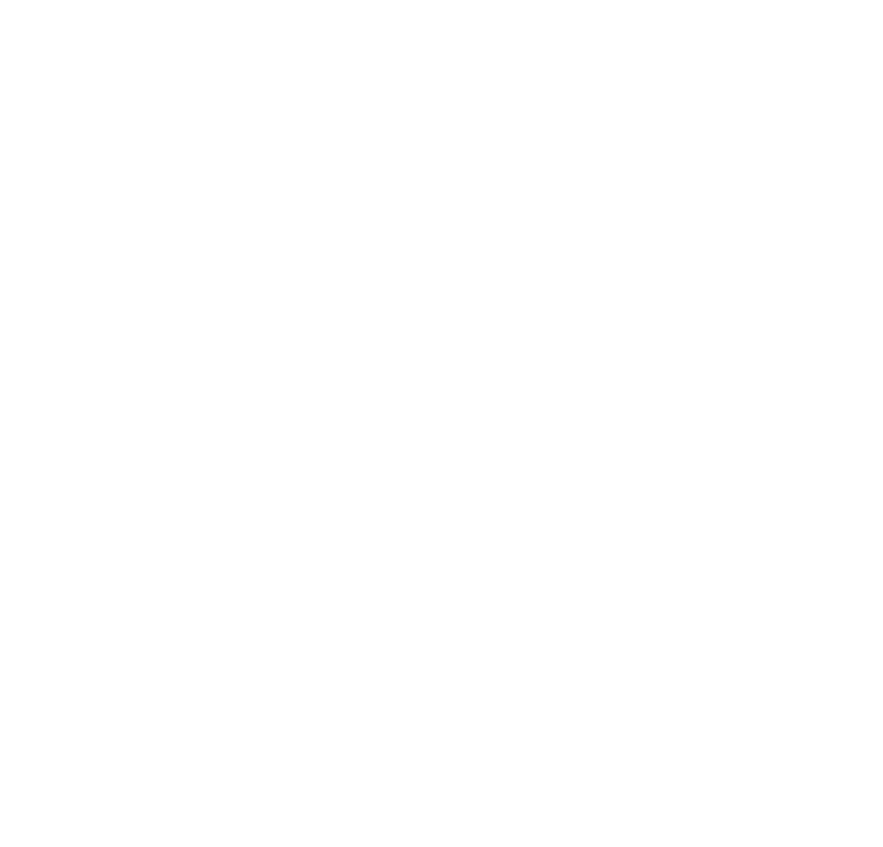
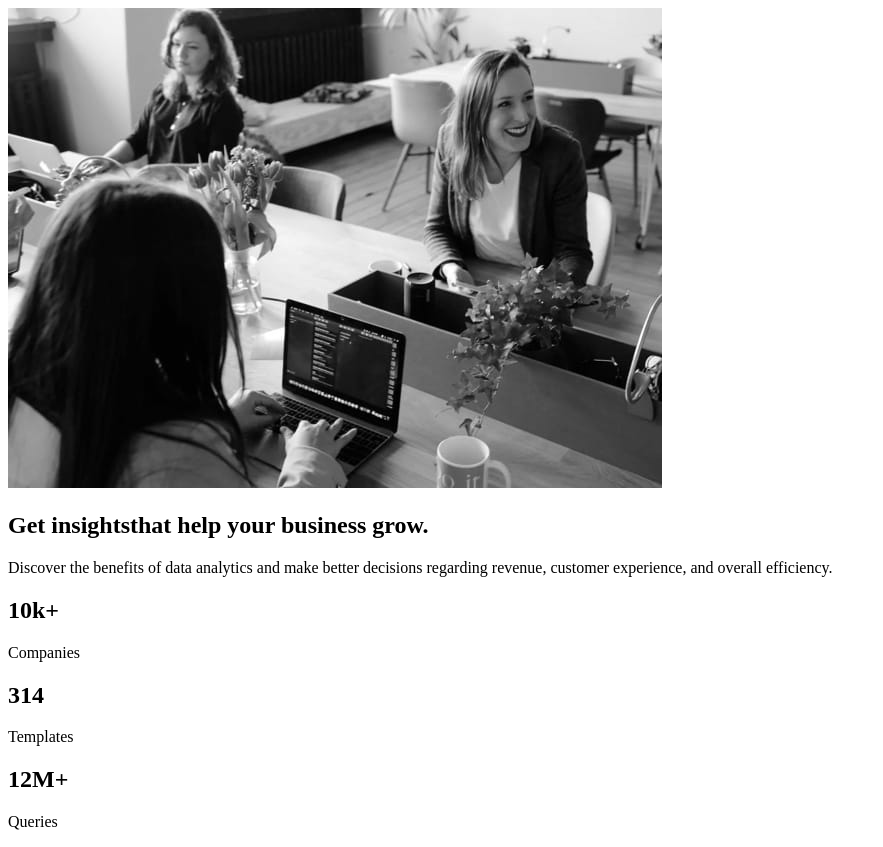
Before and after one commit to kujerocoding/stats-preview-card-component, a plain HTML site: page index.html in a window 1280 px wide. Shown: the whole page, without its empty margins (0-883 px from the left). Before the commit the page ends 800 px from the top, so only its background shows below. Drawn offline with Linux system fonts and the light colour scheme.

Commit message:
Add contents to index.html

```diff
--- a/index.html
+++ b/index.html
@@ -4,9 +4,40 @@
     <meta charset="UTF-8">
     <meta http-equiv="X-UA-Compatible" content="IE=edge">
     <meta name="viewport" content="width=device-width, initial-scale=1.0">
+    <link rel="icon" type="image/x-icon" href="/images/favicon-32x32.png">
     <title>Stats Preview Card Component</title>
 </head>
 <body>
-
+    <div class="main__container">
+        <div class="main__img-container">
+            <img src="/images/image-header-mobile.jpg" alt="Employees Header Image" class="main__img">
+        </div>
+        <div class="main__text-container">
+            <h2 class="text__primary">
+                Get <span class="text__highlight">insights</span>that help your business grow.
+            </h2>
+            <p class="text__info">
+                Discover the benefits of data analytics and make better decisions regarding revenue, customer experience, and overall efficiency.
+            </p>
+            <h2 class="text__stats">
+                10k+
+            </h2>
+            <p class="text__stats-info">
+                Companies
+            </p>
+            <h2 class="text__stats">
+                314
+            </h2>
+            <p class="text__stats-info">
+                Templates
+            </p>
+            <h2 class="text__stats">
+                12M+
+            </h2>
+            <p class="text__stats-info">
+                Queries
+            </p>
+        </div>
+    </div>
 </body>
 </html>
```
